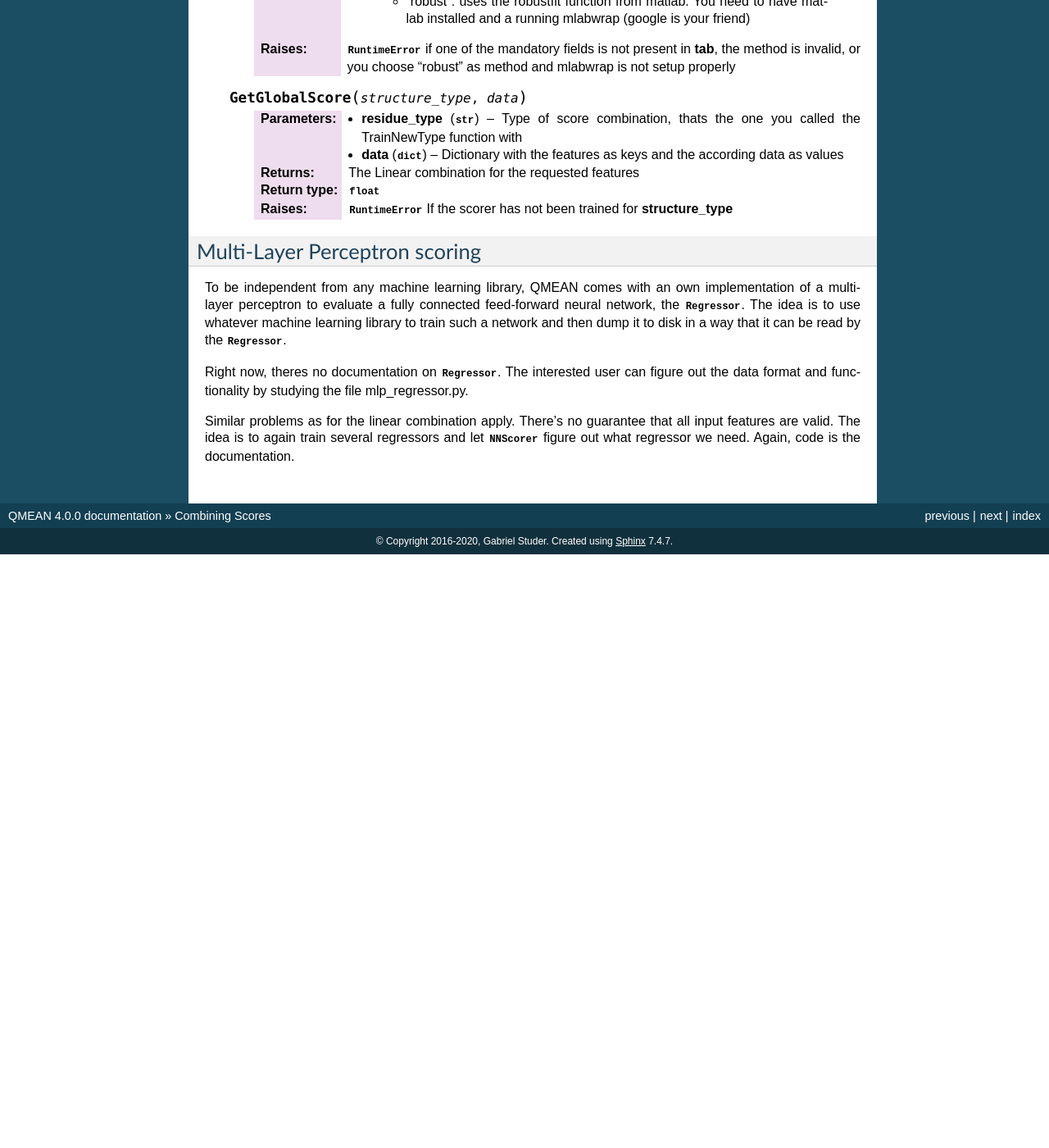
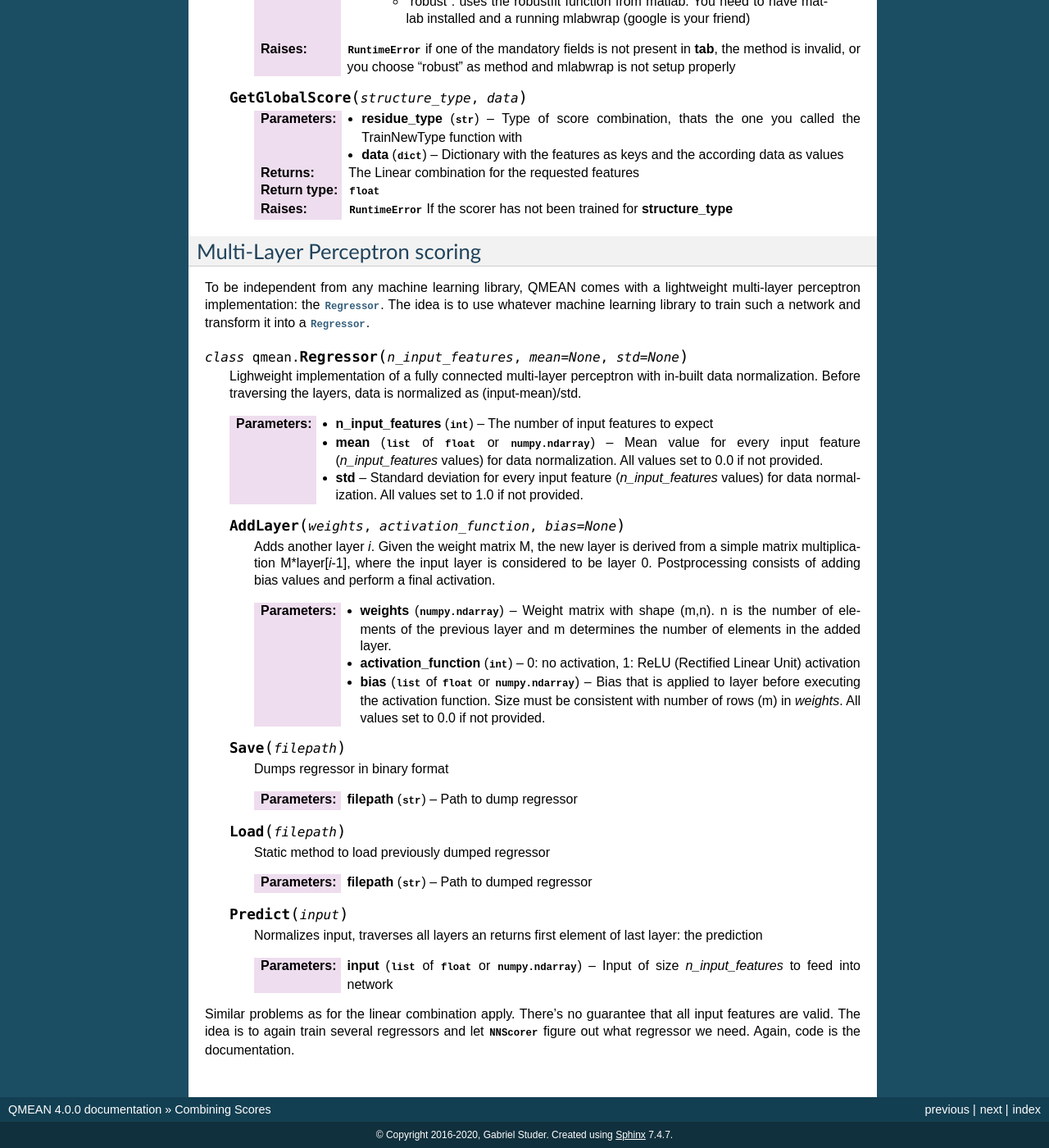
Before and after one commit to eunos-1128/QMEAN, a Sphinx documentation site: the page built from doc/source/score_combination.rst, in a window 1280 px wide and 1400 px high, scrolled down 3195 px. Shown: the whole window at 82% size. Built offline with Sphinx 7.4.7, drawn with Linux system fonts in a browser that asks for light colours; before the commit the page ends 3871 px from its top, so only the background shows below that; some of the changed text lies outside the part shown.

Commit message:
documentation for mlp_regressor

```diff
--- a/doc/source/score_combination.rst
+++ b/doc/source/score_combination.rst
@@ -201,15 +201,71 @@
 Multi-Layer Perceptron scoring
 --------------------------------------------------------------------------------
 
-To be independent from any machine learning library, QMEAN comes with an own
-implementation of a multi-layer perceptron to evaluate a fully connected
-feed-forward neural network, the :class:`Regressor`. The idea is to use
-whatever machine learning library to train such a network and then dump
-it to disk in a way that it can be read by the :class:`Regressor`.
+To be independent from any machine learning library, QMEAN comes with a
+lightweight multi-layer perceptron implementation: the :class:`Regressor`.
+The idea is to use whatever machine learning library to train such a network and
+transform it into a :class:`Regressor`.
 
-Right now, theres no documentation on :class:`Regressor`. The interested
-user can figure out the data format and functionality by studying the file
-mlp_regressor.py.
+.. class:: Regressor(n_input_features, mean=None, std=None)
+
+  Lighweight implementation of a fully connected multi-layer perceptron with
+  in-built data normalization. Before traversing the layers, data is normalized
+  as (input-mean)/std.
+
+  :param n_input_features: The number of input features to expect
+  :param mean: Mean value for every input feature (*n_input_features* values)
+               for data normalization. All values set to 0.0 if not provided.
+  :param std: Standard deviation for every input feature (*n_input_features*
+              values) for data normalization. All values set to 1.0 if not
+              provided.
+
+  :type n_input_features: :class:`int`
+  :type mean: :class:`list` of :class:`float` or :class:`numpy.ndarray`
+  :type mean: :class:`list` of :class:`float` or :class:`numpy.ndarray`
+
+
+  .. method:: AddLayer(weights, activation_function, bias=None)
+
+    Adds another layer *i*. Given the weight matrix M, the new layer
+    is derived from a simple matrix multiplication M*layer[*i*-1], where
+    the input layer is considered to be layer 0. Postprocessing
+    consists of adding bias values and perform a final activation.
+
+    :param weights:  Weight matrix with shape (m,n). n is the number of
+                     elements of the previous layer and m determines the
+                     number of elements in the added layer.
+    :param activation_function: 0: no activation, 1: ReLU (Rectified Linear
+                                Unit) activation
+    :param bias:     Bias that is applied to layer before executing the
+                     activation function. Size must be consistent with
+                     number of rows (m) in *weights*. All values set to 0.0 if
+                     not provided.
+    :type weights:  :class:`numpy.ndarray`
+    :type activation_function: :class:`int`
+    :type bias:  :class:`list` of :class:`float` or :class:`numpy.ndarray`
+
+  .. method:: Save(filepath)
+
+    Dumps regressor in binary format
+
+    :param filepath: Path to dump regressor
+    :type filepath: :class:`str`
+
+  .. method:: Load(filepath)
+
+    Static method to load previously dumped regressor
+
+    :param filepath: Path to dumped regressor
+    :type filepath: :class:`str`
+
+  .. method:: Predict(input)
+
+    Normalizes input, traverses all layers an returns first element of last
+    layer: the prediction
+
+    :param input:  Input of size *n_input_features* to feed into network
+    :type input:  :class:`list` of :class:`float` or :class:`numpy.ndarray`
+
 
 Similar problems as for the linear combination apply. There's no guarantee
 that all input features are valid. The idea is to again train several
```
